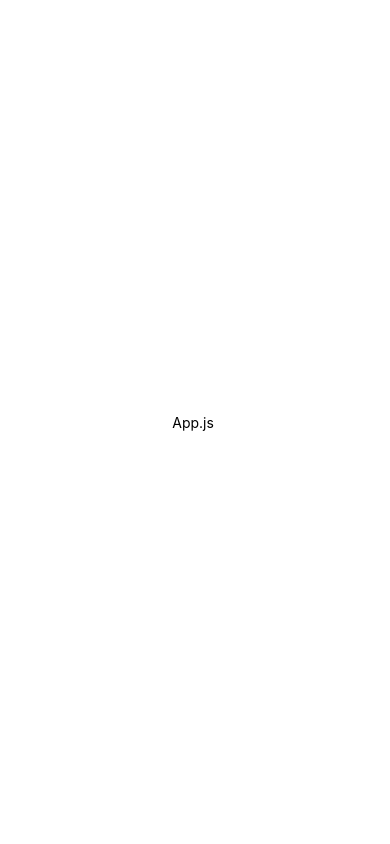
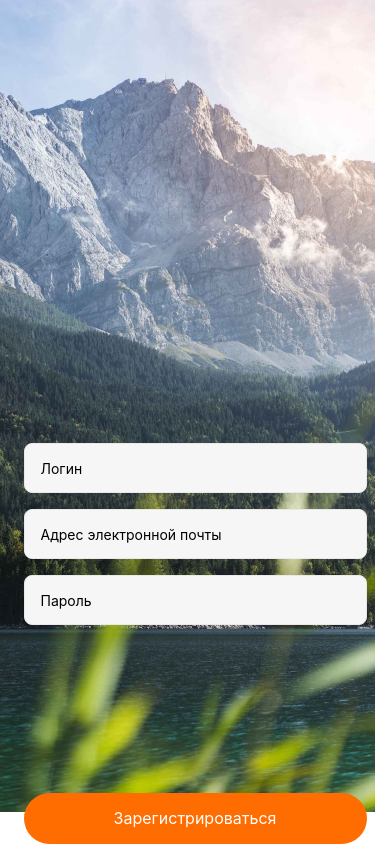
Before and after one commit to OlenaHras/myReactNativeProject-2, a React Native app: screen / in a window 390 px wide. Built offline with nearby package versions, Linux system fonts and the light colour scheme.

Commit message:
add form

```diff
--- a/App.js
+++ b/App.js
@@ -1,10 +1,68 @@
+import { useState } from "react";
 import { StatusBar } from "expo-status-bar";
-import { StyleSheet, Text, View } from "react-native";
+import {
+  StyleSheet,
+  Text,
+  View,
+  ImageBackground,
+  TextInput,
+  Button,
+  TouchableOpacity,
+  Platform,
+  KeyboardAvoidingView,
+  Keyboard,
+} from "react-native";
+
+// const image = { require: "./assets/images/bgImage.png" };
 
 export default function App() {
+  const [isShowKeyboard, setIsShowKeyboard] = useState(false);
+
+  const handleButtonClick = () => {
+    setIsShowKeyboard(false);
+    Keyboard.dismiss();
+  };
+
   return (
     <View style={styles.container}>
-      <Text>App.js </Text>
+      <ImageBackground
+        source={require("./assets/images/bgImage.png")}
+        style={styles.bgImage}
+      >
+        <View style={styles.form}>
+          <View style={{ marginBottom: isShowKeyboard ? 32 : 109 }}>
+            <KeyboardAvoidingView
+              behavior={Platform.OS == "ios" ? "padding" : "height"}
+            >
+              <TextInput
+                style={styles.input}
+                placeholder="Логин"
+                onFocus={() => setIsShowKeyboard(true)}
+              />
+              <TextInput
+                style={styles.input}
+                placeholder="Адрес электронной почты"
+                onFocus={() => setIsShowKeyboard(true)}
+              />
+              <TextInput
+                style={styles.input}
+                placeholder="Пароль"
+                secureTextEntry={true}
+                onFocus={() => setIsShowKeyboard(true)}
+              />
+            </KeyboardAvoidingView>
+          </View>
+          <TouchableOpacity
+            onPress={handleButtonClick}
+            style={styles.button}
+            activeOpacity={0.8}
+          >
+            <Text style={styles.btnTitle}>Зарегистрироваться</Text>
+          </TouchableOpacity>
+        </View>
+        {/* <Button title="Зарегистрироваться" /> */}
+        {/* <Text style={styles.text}>App.js </Text> */}
+      </ImageBackground>
       <StatusBar style="auto" />
     </View>
   );
@@ -14,7 +72,40 @@ const styles = StyleSheet.create({
   container: {
     flex: 1,
     backgroundColor: "#fff",
+    // alignItems: "center",
+    // justifyContent: "center",
+  },
+  bgImage: {
+    flex: 1,
+    resizeMode: "cover",
+    justifyContent: "flex-end",
+    alignItems: "center",
+  },
+  form: {
+    width: 343,
+  },
+  input: {
+    borderWidth: 1,
+    borderRadius: 8,
+    borderColor: "#E8E8E8",
+    backgroundColor: "#F6F6F6",
+    // marginHorizontal: 16,
+    // width: 343,
+    height: 50,
+    padding: 16,
+    marginBottom: 16,
+  },
+  button: {
+    backgroundColor: "#FF6C00",
+    borderRadius: 100,
+    height: 51,
+    marginTop: 43,
     alignItems: "center",
     justifyContent: "center",
   },
+  btnTitle: {
+    color: "#FFFFFF",
+    fontSize: 16,
+    lineHeight: 19,
+  },
 });
--- a/package.json
+++ b/package.json
@@ -11,7 +11,8 @@
   "dependencies": {
     "expo": "~48.0.10",
     "expo-status-bar": "~1.4.4",
-    "react": "18.2.0",
+    "react": "^18.2.0",
+    "react-dom": "^18.2.0",
     "react-native": "0.71.6"
   },
   "devDependencies": {
```
Also changed, not shown: assets/images/bgImage.png (added), 1 other file (tests, documents, lock files or other folders).
